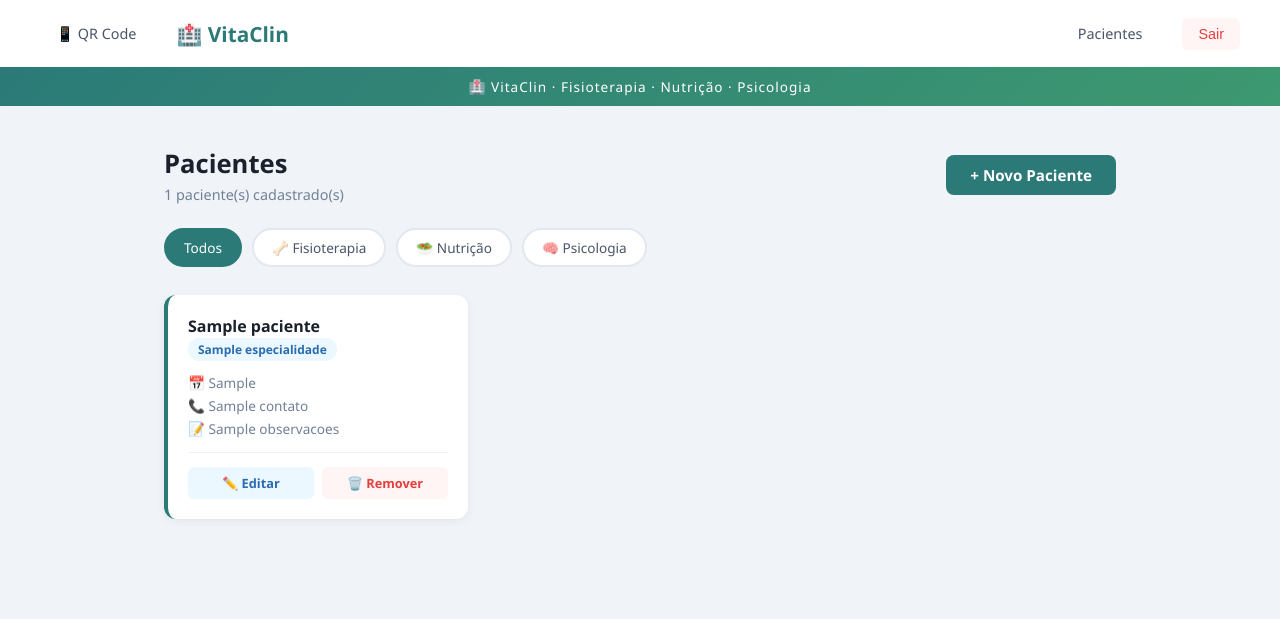
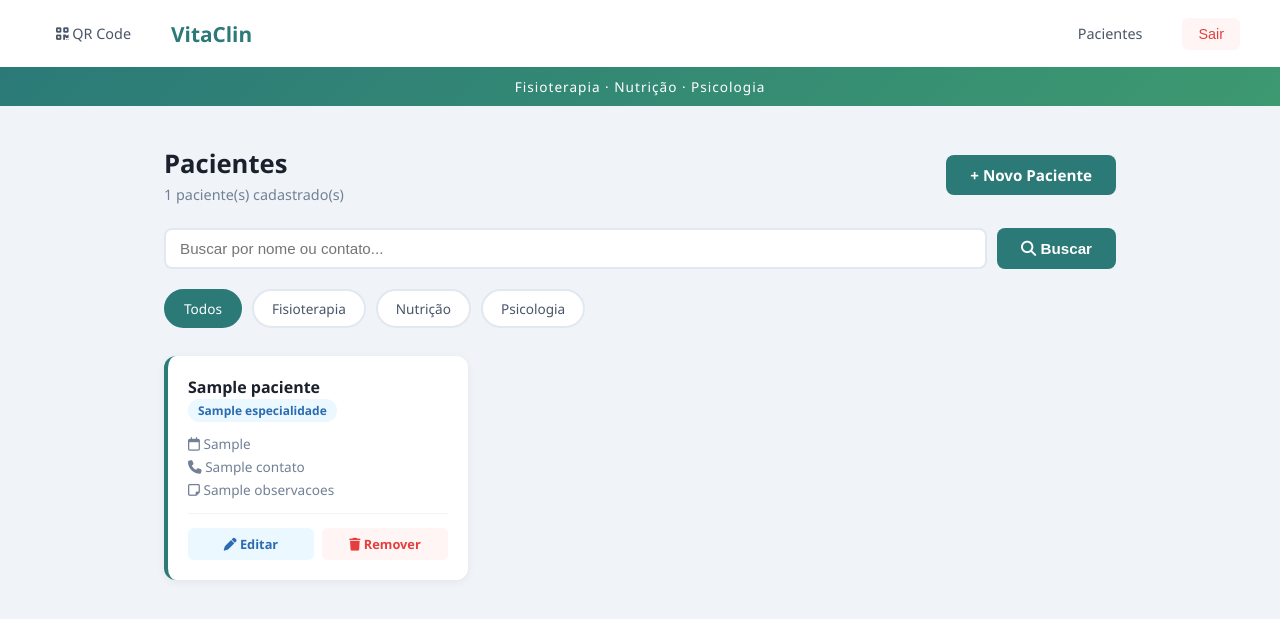
Before and after one commit to helonogueira/segunda-fase-jr, a Django app: page /pacientes/ in a window 1280 px wide. Shown: the top 619 px of the page. Run offline with Django 5.2, Linux system fonts and the light colour scheme; a user stored in the database is signed in; tables that the repository leaves empty hold one stand-in row (values such as "Sample post"); a database or web service that is not in the repository returns one stand-in record (values such as "Sample title").

Commit message:
barra de busca por nome ou contato

```diff
--- a/pacientes/views.py
+++ b/pacientes/views.py
@@ -10,10 +10,22 @@ import base64
 @login_required
 def lista_pacientes(request):
     especialidade_filtro = request.GET.get('especialidade', '')
+    busca = request.GET.get('busca', '')
+
+    query = {}
+
     if especialidade_filtro:
-        pacientes = list(pacientes_collection.find({'especialidade': especialidade_filtro}))
-    else:
-        pacientes = list(pacientes_collection.find())
+        query['especialidade'] = especialidade_filtro
+
+    if busca:
+        query['$or'] = [
+            {'nome': {'$regex': busca, '$options': 'i'}},
+            {'contato': {'$regex': busca, '$options': 'i'}},
+            {'especialidade': {'$regex': busca, '$options': 'i'}},
+            {'observacoes': {'$regex': busca, '$options': 'i'}},
+        ]
+
+    pacientes = list(pacientes_collection.find(query))
     for paciente in pacientes:
         paciente['id'] = str(paciente['_id'])
         if paciente.get('data_nascimento'):
@@ -23,9 +35,11 @@ def lista_pacientes(request):
                 paciente['data_formatada'] = data.strftime('%d/%m/%Y')
             except:
                 paciente['data_formatada'] = paciente['data_nascimento']
+
     return render(request, 'pacientes/lista.html', {
         'pacientes': pacientes,
-        'especialidade_filtro': especialidade_filtro
+        'especialidade_filtro': especialidade_filtro,
+        'busca': busca,
     })
 
 @login_required
--- a/templates/login.html
+++ b/templates/login.html
@@ -6,12 +6,13 @@
     <title>VitaClin - Login</title>
     {% load static %}
     <link rel="stylesheet" href="{% static 'css/style.css' %}">
+    <link rel="stylesheet" href="https://cdnjs.cloudflare.com/ajax/libs/font-awesome/6.5.0/css/all.min.css">
 </head>
 <body>
     <div class="login-container">
         <div class="login-box">
             <div class="login-logo">
-                <h1>🏥 VitaClin</h1>
+                <h1>VitaClin</h1>
                 <p>Acesso restrito a usuários autorizados</p>
             </div>
 
--- a/templates/pacientes/base.html
+++ b/templates/pacientes/base.html
@@ -6,11 +6,11 @@
     <title>VitaClin</title>
     {% load static %}
     <link rel="stylesheet" href="{% static 'css/style.css' %}">
+    <link rel="stylesheet" href="https://cdnjs.cloudflare.com/ajax/libs/font-awesome/6.5.0/css/all.min.css">
 </head>
 <body>
     <nav>
-        <a href="{% url 'qrcode_acesso' %}">📱 <span class="nav-qrcode-texto">QR Code</span></a>
-        <span class="nav-logo">🏥 VitaClin</span>
+        <a href="{% url 'qrcode_acesso' %}"><i class="fa-solid fa-qrcode"></i> QR Code</a>        <span class="nav-logo">VitaClin</span>
         <a href="{% url 'lista_pacientes' %}">Pacientes</a>
         <form method="POST" action="/logout/" style="display:inline;">
             {% csrf_token %}
@@ -19,7 +19,7 @@
     </nav>
 
     <div class="faixa-boas-vindas">
-        🏥 VitaClin · Fisioterapia · Nutrição · Psicologia
+        Fisioterapia · Nutrição · Psicologia
     </div>
 
     <main>
--- a/templates/pacientes/lista.html
+++ b/templates/pacientes/lista.html
@@ -9,11 +9,32 @@
     <a href="{% url 'cadastrar_paciente' %}" class="btn-primary">+ Novo Paciente</a>
 </div>
 
+<form method="GET" style="margin-bottom: 20px;">
+    {% if especialidade_filtro %}
+        <input type="hidden" name="especialidade" value="{{ especialidade_filtro }}">
+    {% endif %}
+    <div style="display: flex; gap: 10px;">
+        <input
+            type="text"
+            name="busca"
+            value="{{ busca }}"
+            placeholder="Buscar por nome ou contato..."
+            style="flex: 1;"
+        >
+        <button type="submit" class="btn-primary">
+            <i class="fa-solid fa-magnifying-glass"></i> Buscar
+        </button>
+        {% if busca %}
+        <a href="{% url 'lista_pacientes' %}" class="btn-secondary">Limpar</a>
+        {% endif %}
+    </div>
+</form>
+
 <div class="filtros">
     <a href="{% url 'lista_pacientes' %}" class="filtro-btn {% if not especialidade_filtro %}ativo{% endif %}">Todos</a>
-    <a href="?especialidade=Fisioterapia" class="filtro-btn {% if especialidade_filtro == 'Fisioterapia' %}ativo{% endif %}">🦴 Fisioterapia</a>
-    <a href="?especialidade=Nutrição" class="filtro-btn {% if especialidade_filtro == 'Nutrição' %}ativo{% endif %}">🥗 Nutrição</a>
-    <a href="?especialidade=Psicologia" class="filtro-btn {% if especialidade_filtro == 'Psicologia' %}ativo{% endif %}">🧠 Psicologia</a>
+    <a href="?especialidade=Fisioterapia" class="filtro-btn {% if especialidade_filtro == 'Fisioterapia' %}ativo{% endif %}">Fisioterapia</a>
+    <a href="?especialidade=Nutrição" class="filtro-btn {% if especialidade_filtro == 'Nutrição' %}ativo{% endif %}">Nutrição</a>
+    <a href="?especialidade=Psicologia" class="filtro-btn {% if especialidade_filtro == 'Psicologia' %}ativo{% endif %}">Psicologia</a>
 </div>
 
 {% if pacientes %}
@@ -23,13 +44,14 @@
     <div class="card-paciente {{ esp }}">
         <a href="{% url 'detalhe_paciente' paciente.id %}" class="card-nome">{{ paciente.nome }}</a>
         <span class="card-especialidade {{ esp }}">{{ paciente.especialidade }}</span>
-        <div class="card-info">📅 {{ paciente.data_formatada }}</div>        <div class="card-info">📞 {{ paciente.contato }}</div>
+        <div class="card-info"><i class="fa-regular fa-calendar"></i> {{ paciente.data_formatada }}</div>
+        <div class="card-info"><i class="fa-solid fa-phone"></i> {{ paciente.contato }}</div>
         {% if paciente.observacoes %}
-        <div class="card-info">📝 {{ paciente.observacoes }}</div>
+        <div class="card-info"><i class="fa-regular fa-note-sticky"></i> {{ paciente.observacoes }}</div>
         {% endif %}
         <div class="card-acoes">
-            <a href="{% url 'editar_paciente' paciente.id %}" class="btn-editar">✏️ Editar</a>
-            <a href="{% url 'remover_paciente' paciente.id %}" class="btn-remover">🗑️ Remover</a>
+            <a href="{% url 'editar_paciente' paciente.id %}" class="btn-editar"><i class="fa-solid fa-pen"></i> Editar</a>
+            <a href="{% url 'remover_paciente' paciente.id %}" class="btn-remover"><i class="fa-solid fa-trash"></i> Remover</a>
         </div>
     </div>
     {% endwith %}
--- a/templates/pacientes/qrcode.html
+++ b/templates/pacientes/qrcode.html
@@ -6,7 +6,7 @@
 </div>
 
 <div style="text-align: center; margin-top: 20px;">
-    <h1 style="margin-bottom: 8px;">📱 Acesso pelo Celular</h1>
+    <h1 style="margin-bottom: 8px;"> Acesso pelo Celular</h1>
     <p style="color: #718096; margin-bottom: 32px;">Escaneie o QR Code abaixo para acessar o VitaClin pelo celular</p>
 
     <div class="form-container" style="max-width: 360px; text-align: center;">
```
Also changed, not shown: templates/pacientes/detalhe.html (+4 -4 lines).
